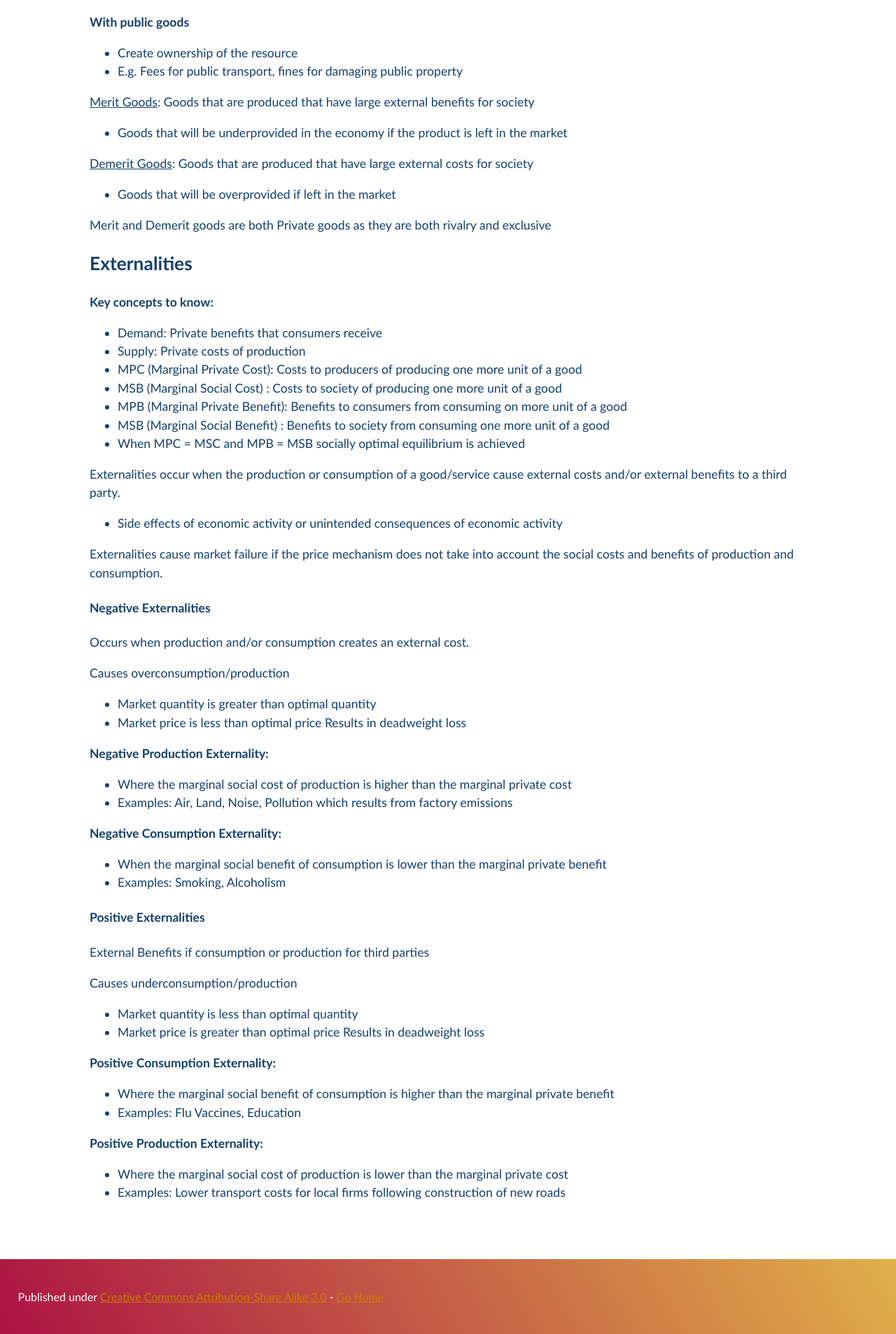
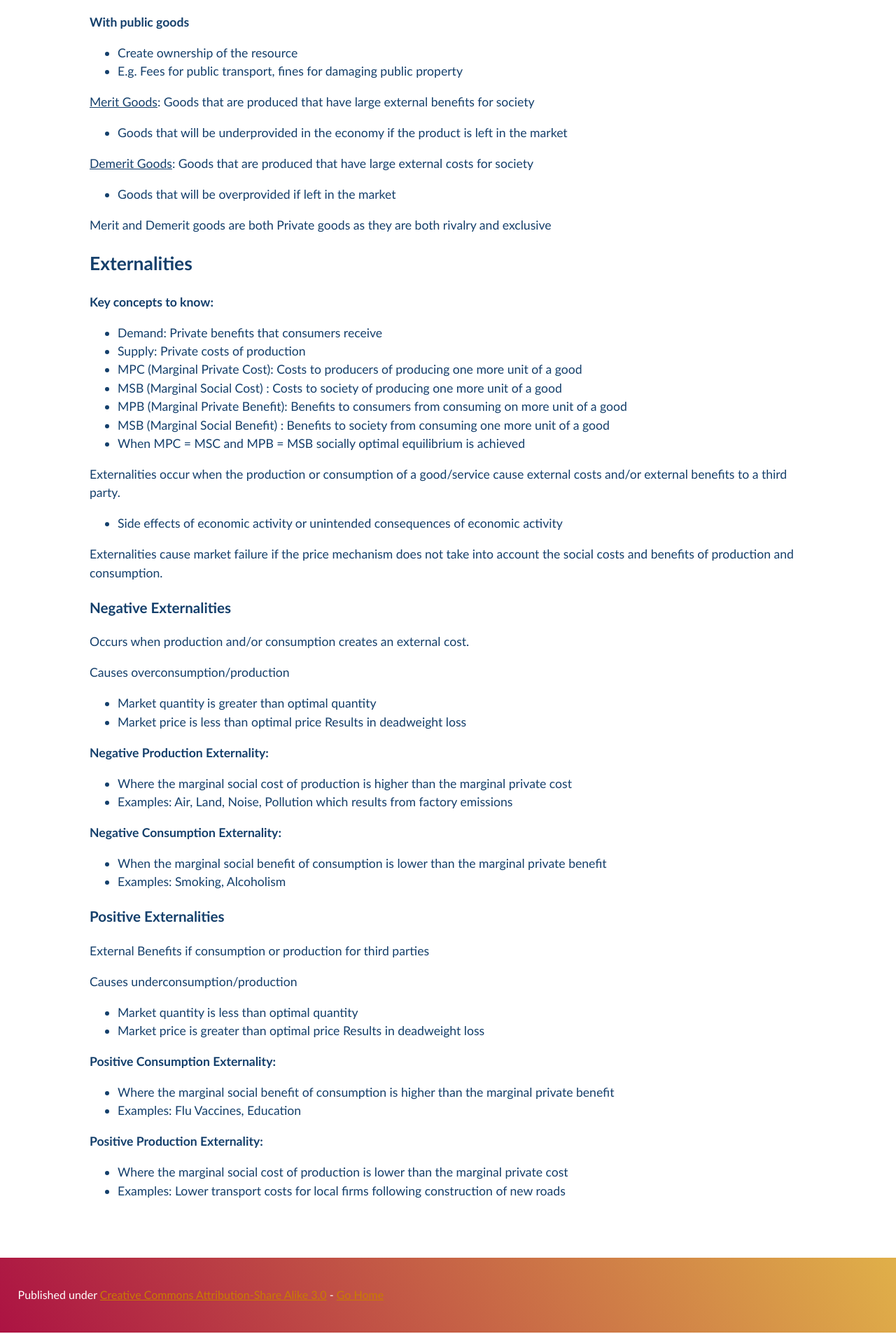
Before and after one commit to Pi-thagoras/the-chicken-pen, a Jekyll site: the page built from Market-Failure.md, in a window 1280 px wide. Shown: the part 1524-3430 px from the top of the page at 70% size. Built offline with Jekyll 4.4.1, drawn with Linux system fonts in a browser that asks for light colours.

Commit message:
vault backup: 2023-04-28 10:07:06

```diff
--- a/Market-Failure.md
+++ b/Market-Failure.md
@@ -76,7 +76,7 @@ Externalities occur when the production or consumption of a good/service cause e
 Externalities cause market failure if the price mechanism does not take into account the social costs and benefits of production and consumption.
 
 
-#### Negative Externalities
+### Negative Externalities
 
 Occurs when production and/or consumption creates an external cost.
 
@@ -94,7 +94,7 @@ Results in deadweight loss
 -   Examples: Smoking, Alcoholism
 
 
-#### Positive Externalities
+### Positive Externalities
 
 External Benefits if consumption or production for third parties
 
```
Also changed, not shown: .obsidian/plugins/novel-word-count/data.json.
